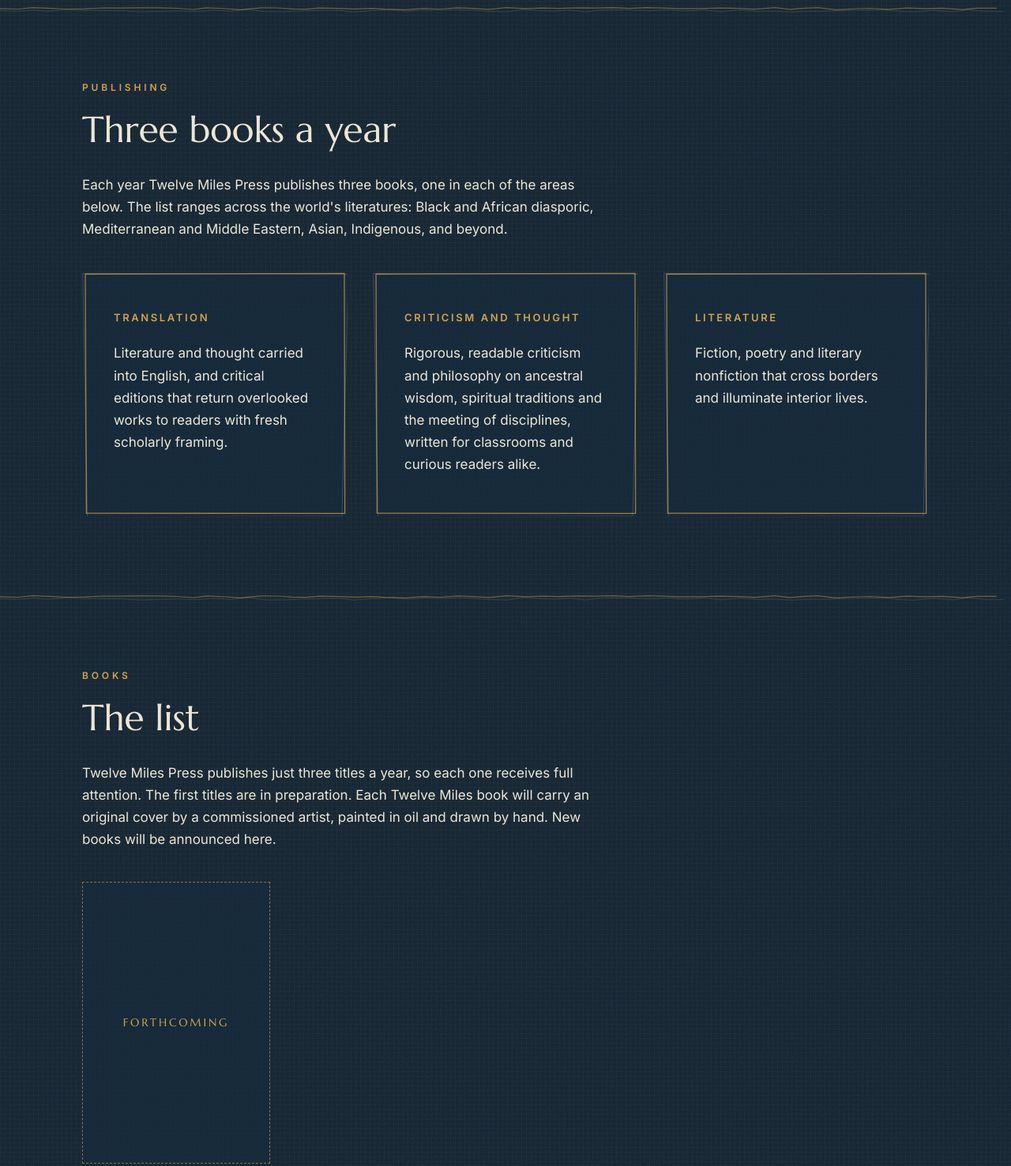
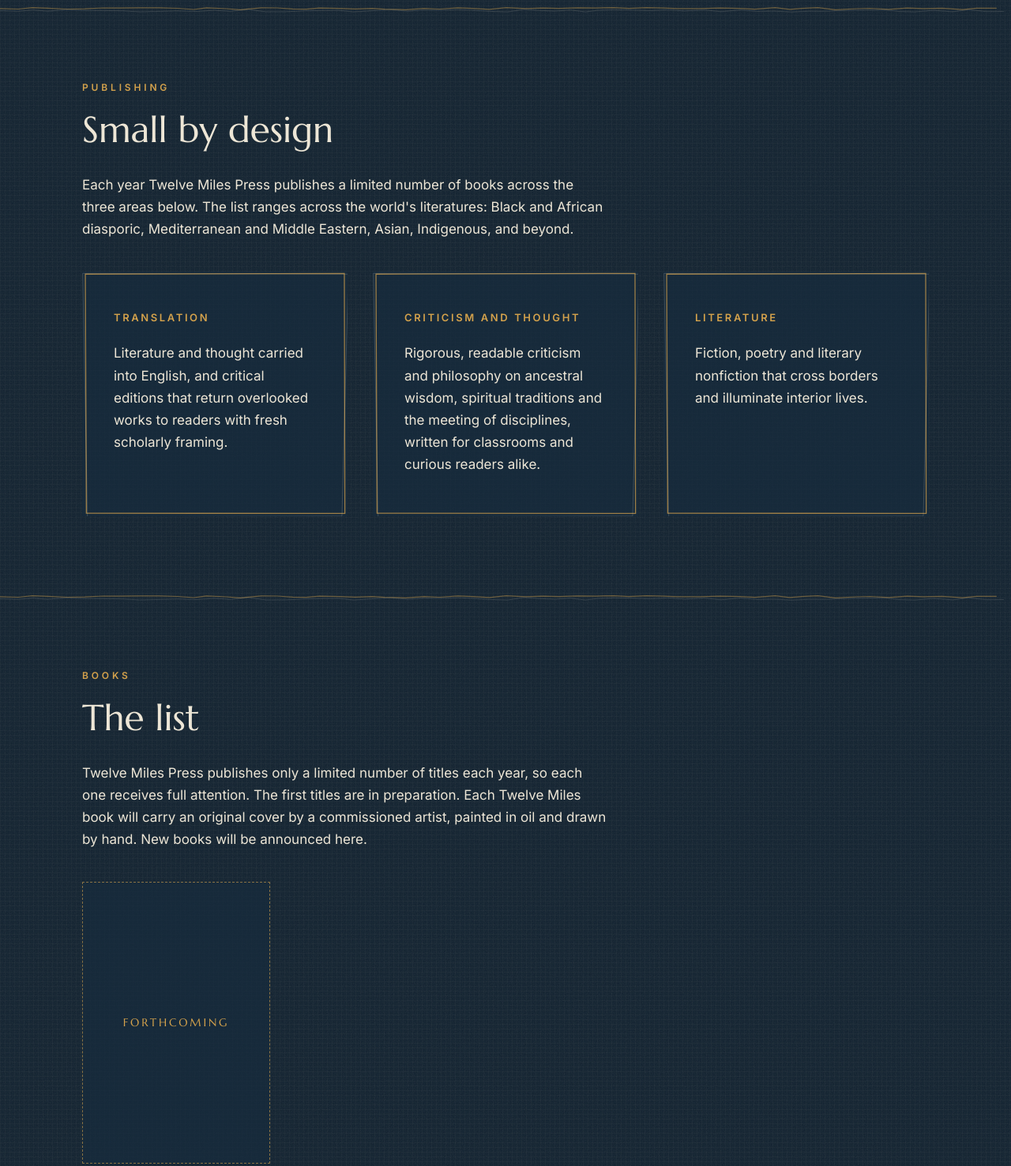
Before and after one commit to ikeamjohnson/twelvemilespress, a plain HTML site: page index.html in a window 1280 px wide. Shown: the part 1319-2796 px from the top of the page at 79% size. Drawn offline with Linux system fonts and the light colour scheme.

Commit message:
Add files via upload

```diff
--- a/index.html
+++ b/index.html
@@ -243,8 +243,8 @@
   <section id="publish">
     <div class="wrap">
       <p class="eyebrow">Publishing</p>
-      <h2>Three books a year</h2>
-      <p class="body">Each year Twelve Miles Press publishes three books, one in each of the areas below. The list ranges across the world's literatures: Black and African diasporic, Mediterranean and Middle Eastern, Asian, Indigenous, and beyond.</p>
+      <h2>Small by design</h2>
+      <p class="body">Each year Twelve Miles Press publishes a limited number of books across the three areas below. The list ranges across the world's literatures: Black and African diasporic, Mediterranean and Middle Eastern, Asian, Indigenous, and beyond.</p>
       <div class="imprints" style="grid-template-columns: repeat(auto-fit, minmax(260px, 1fr)); margin-top: 40px">
         <article class="imprint">
           <p class="what">Translation</p>
@@ -266,7 +266,7 @@
     <div class="wrap">
       <p class="eyebrow">Books</p>
       <h2>The list</h2>
-      <p class="body">Twelve Miles Press publishes just three titles a year, so each one receives full attention. The first titles are in preparation. Each Twelve Miles book will carry an original cover by a commissioned artist, painted in oil and drawn by hand. New books will be announced here.</p>
+      <p class="body">Twelve Miles Press publishes only a limited number of titles each year, so each one receives full attention. The first titles are in preparation. Each Twelve Miles book will carry an original cover by a commissioned artist, painted in oil and drawn by hand. New books will be announced here.</p>
       <div class="shelf">
         <!--
           To add a book, copy this block, replace the placeholder cover with
@@ -337,7 +337,7 @@
         <div>
           <h3>Good to know</h3>
           <ul class="notes">
-            <li>Only three titles are published each year, so every submission is read closely and chosen carefully.</li>
+            <li>Only a limited number of titles are published each year, so every submission is read closely and chosen carefully.</li>
             <li>There is no reading fee, and no agent is needed.</li>
             <li>First-time, emerging, independent and non-academic writers are warmly welcome.</li>
             <li>Simultaneous submissions are welcome; please send word if your work is accepted elsewhere.</li>
```
